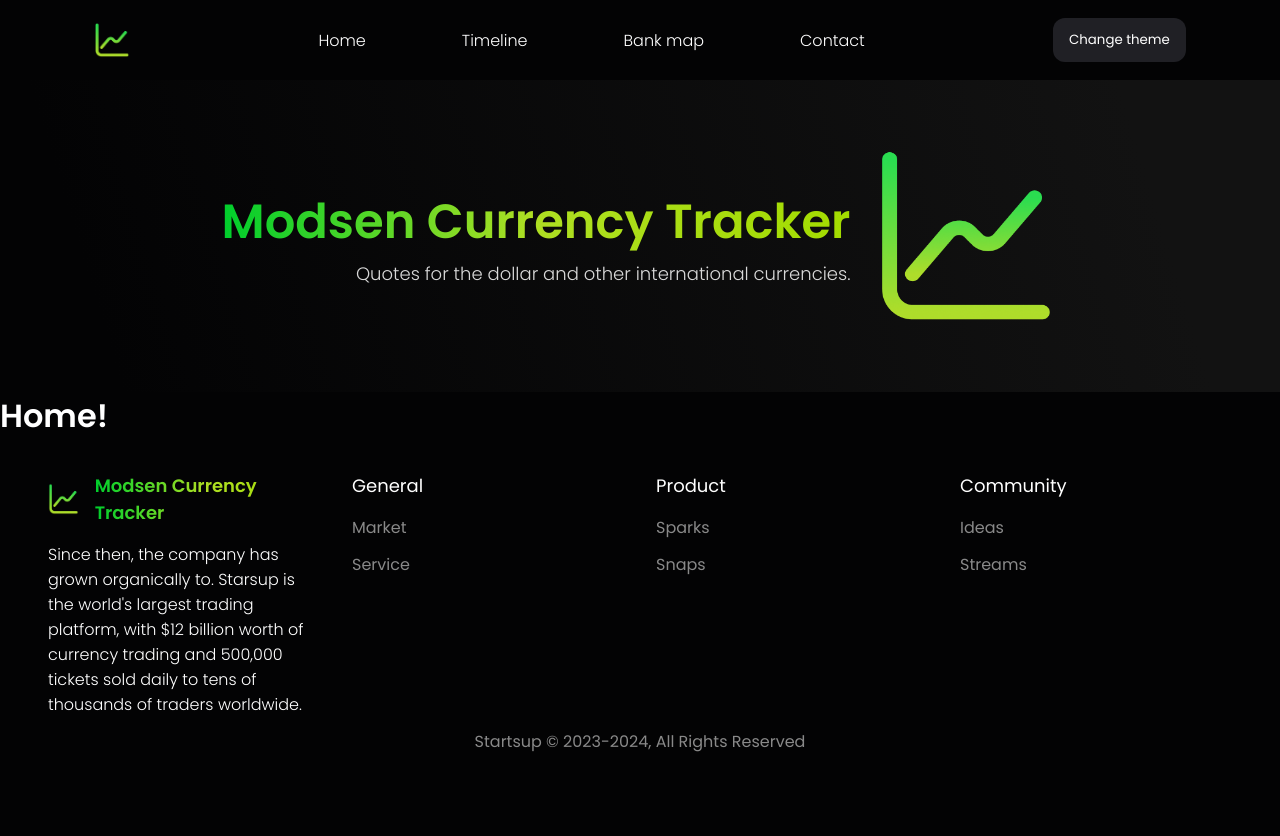
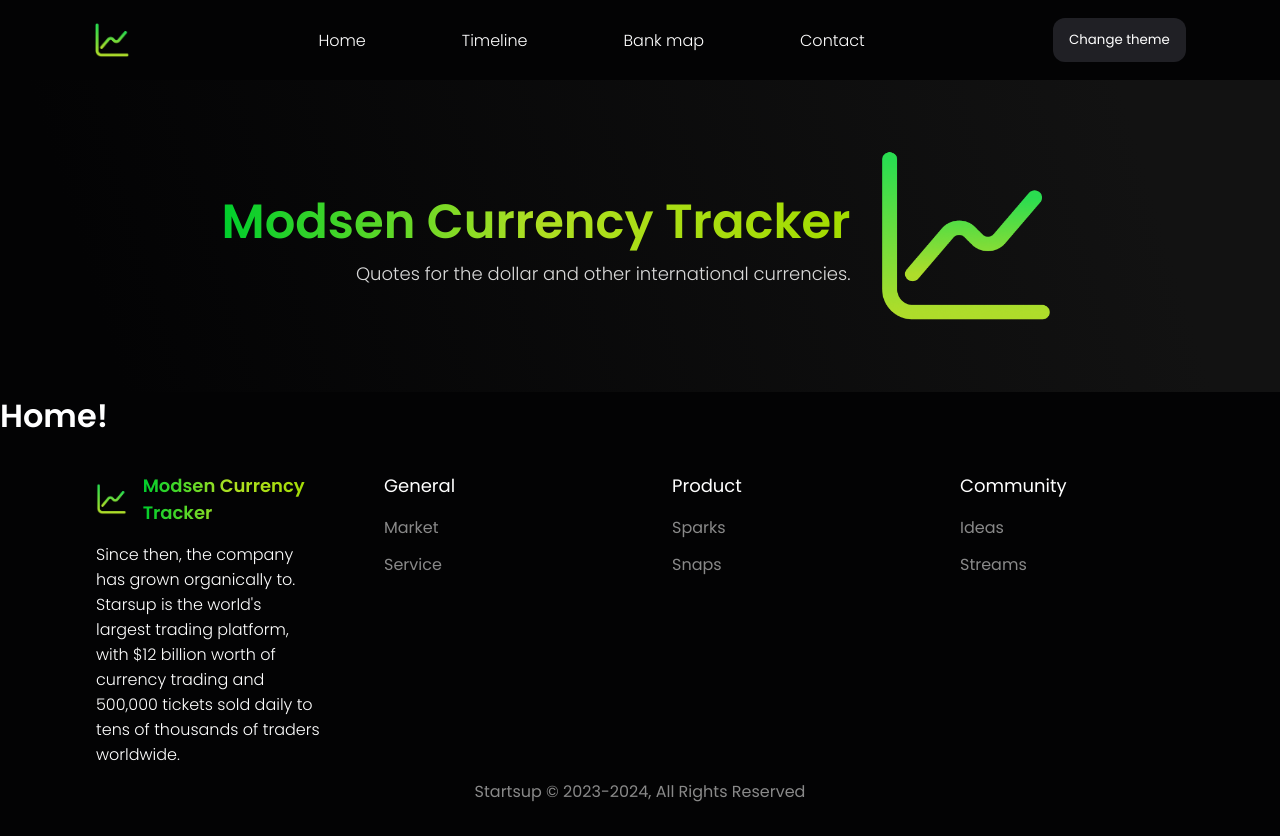
Before and after one commit to SecondThundeR/modsen-currency-tracker, a React app: page / in a window 1280 px wide. Before the commit the page ends 800 px from the top, so only its background shows below. Built offline with nearby package versions, Linux system fonts and the light colour scheme.

Commit message:
fix(components): update Footer styles

```diff
--- a/src/components/Footer/Footer.module.css
+++ b/src/components/Footer/Footer.module.css
@@ -3,7 +3,7 @@
   flex-direction: column;
   background-color: #030304;
   color: white;
-  padding: 32px 48px;
+  padding: 32px 96px;
   gap: 12px;
   justify-content: center;
   align-items: center;
@@ -18,7 +18,7 @@
 
 .ContentGrid {
   display: grid;
-  column-gap: 32px;
+  column-gap: 64px;
   grid-template-columns: repeat(4, minmax(0, 1fr));
 }
 
@@ -83,5 +83,6 @@
 
   .Footer {
     gap: 24px;
+    padding: 32px 48px;
   }
 }
```
